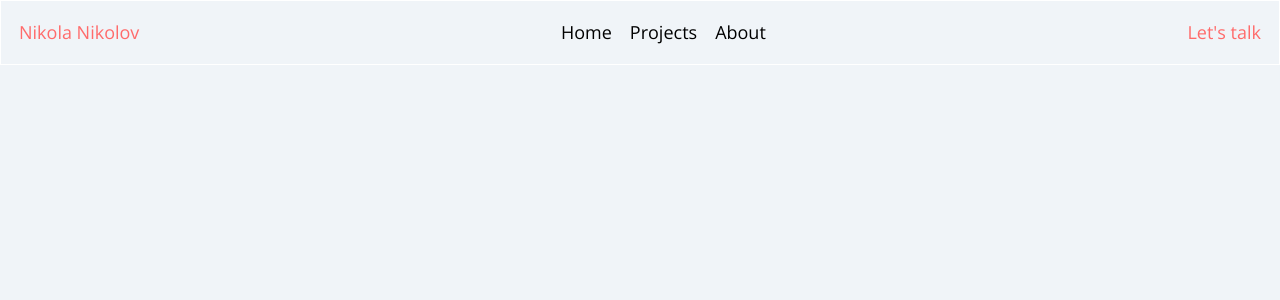
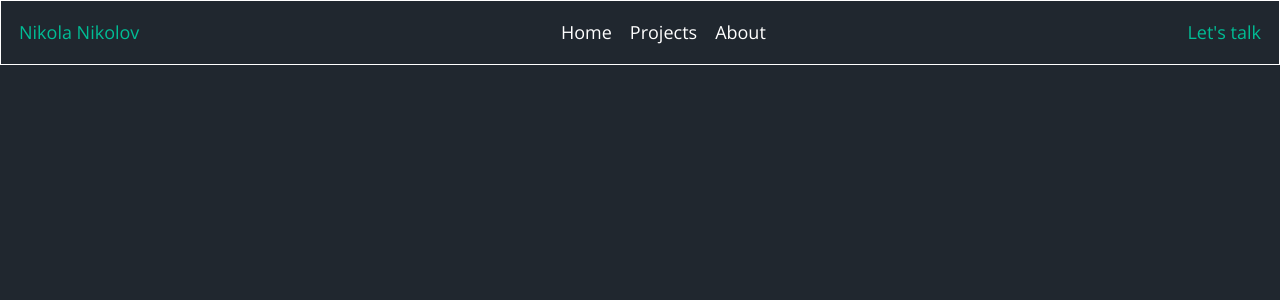
Before and after one commit to NikolaNikolov93/Nikola-Nikolov, a React (Vite) app: page / in a window 1280 px wide. Shown: the top 300 px of the page. Built offline with nearby package versions, Linux system fonts and the light colour scheme.

Commit message:
style: global style changes

```diff
--- a/styles/reset.css
+++ b/styles/reset.css
@@ -14,5 +14,5 @@ ul {
 }
 a {
   text-decoration: none;
-  color: #000000;
+  color: #ffffff;
 }
--- a/styles/variables.css
+++ b/styles/variables.css
@@ -1,6 +1,6 @@
 :root {
-  --nav-container-background-color: #ffffff;
-  --site-background-color: #f0f4f8;
+  --site-background-color: #20272f;
+  --site-font-color: #ffffff;
   --icons-color: #3a3a3a;
-  --active-links-color: #ff6b6b;
+  --active-links-color: #00bd95;
 }
```
